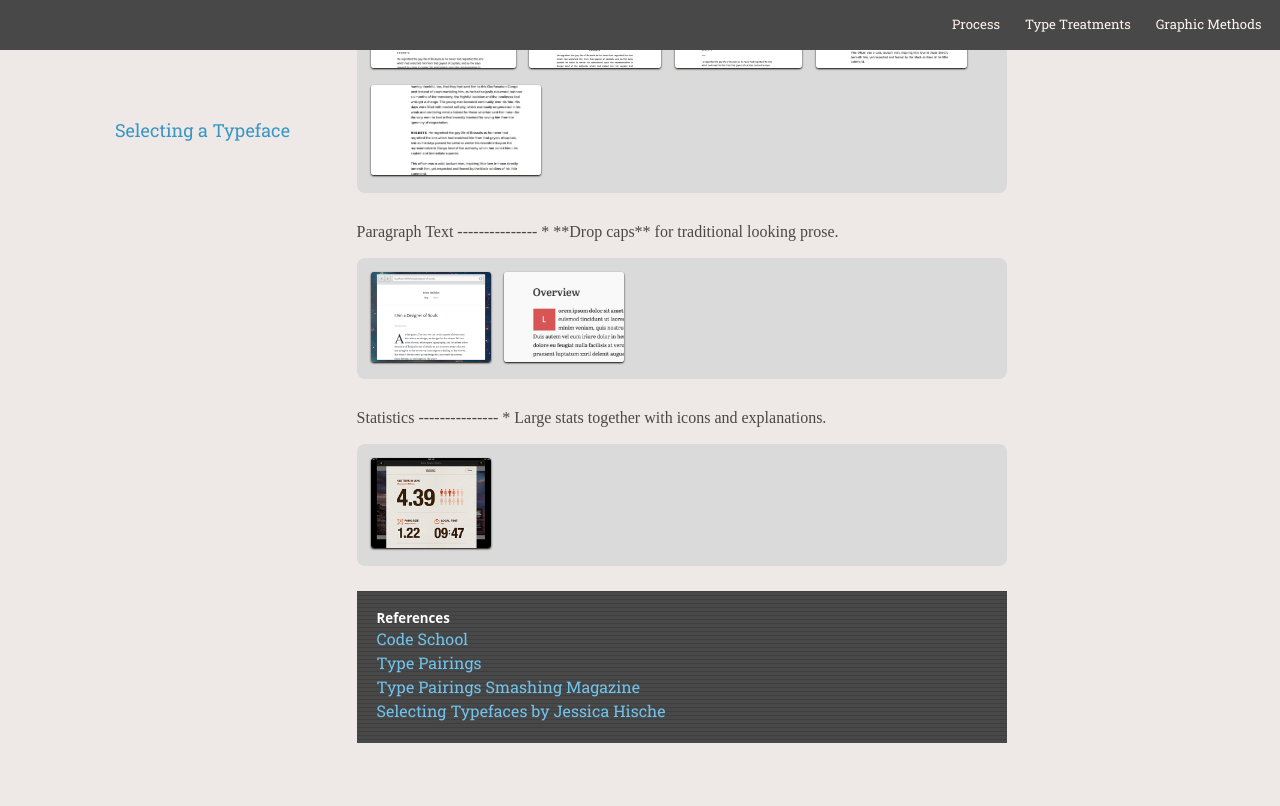
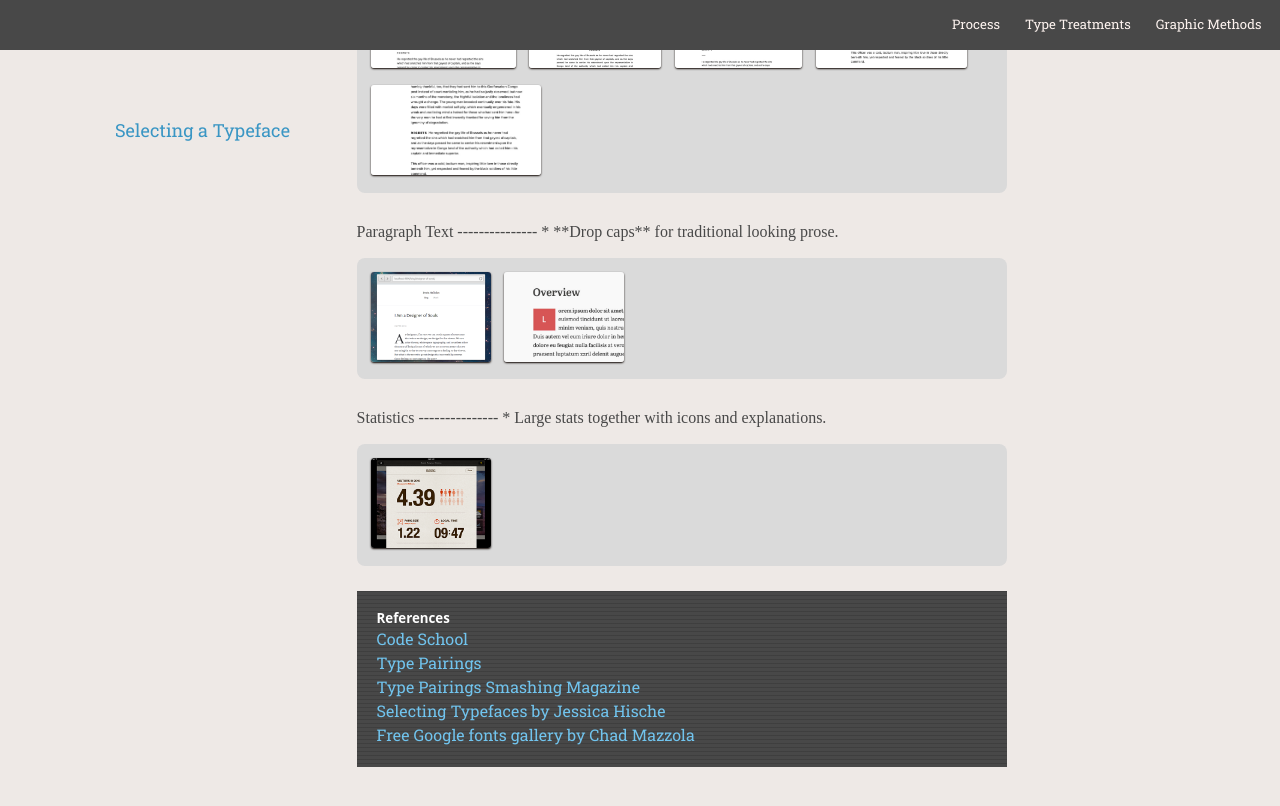
Before and after one commit to Magnus-G/Process, a Jekyll site: the page built from type-treatments.md, in a window 1280 px wide and 900 px high, scrolled down 4773 px. Shown: the top 806 px of the window. Built offline with Jekyll 4.4.1, drawn with Linux system fonts in a browser that asks for light colours; nearby versions of some CDN libraries; some web fonts are replaced; Markdown is read by kramdown in place of the engine named in the settings.

Commit message:
Update type-treatments.md

```diff
--- a/type-treatments.md
+++ b/type-treatments.md
@@ -243,4 +243,5 @@ Statistics
 <a href="http://www.creativebloq.com/typography/20-perfect-type-pairings-3132120">Type Pairings</a>
 <a href="http://www.smashingmagazine.com/2010/11/04/best-practices-of-combining-typefaces/">Type Pairings Smashing Magazine</a>
 <a href="http://jessicahische.is/talkingtype">Selecting Typefaces by Jessica Hische</a>
+<a href="http://hellohappy.org/beautiful-web-type/">Free Google fonts gallery by Chad Mazzola</a>
 </div>
```
